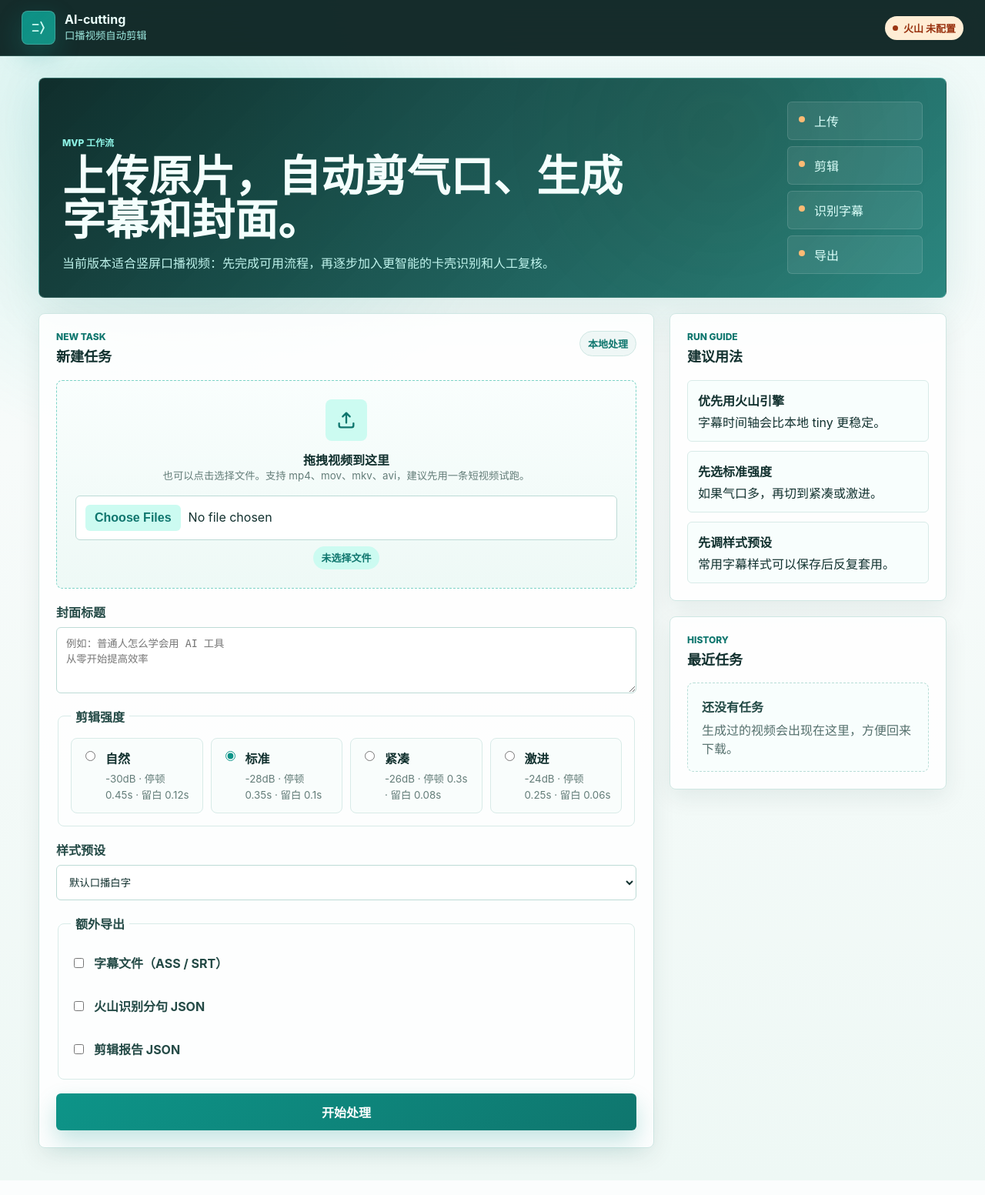
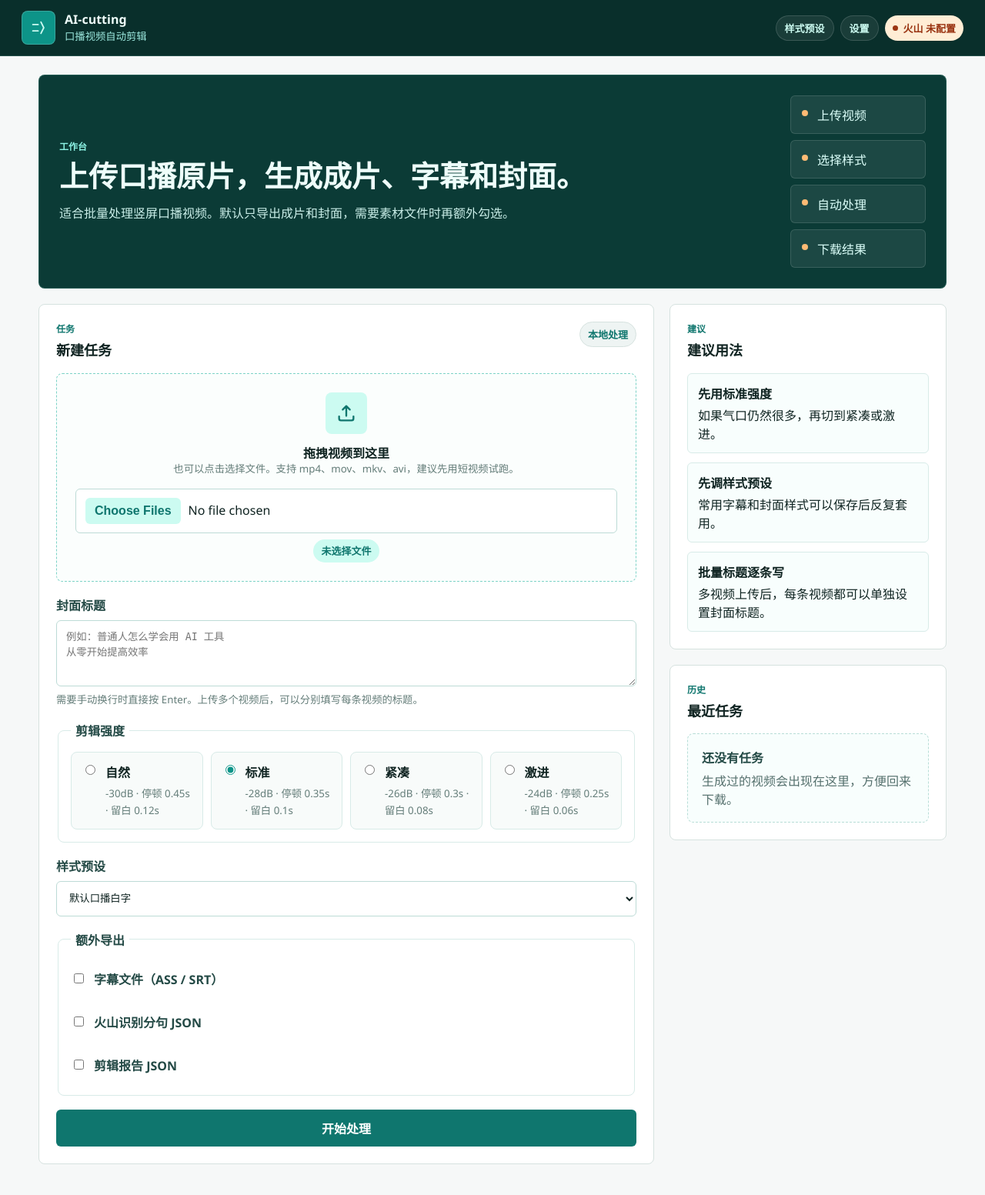
Before and after one commit to mrKt006/AI-cutting, a FastAPI app: page / in a window 1280 px wide. Shown: the whole page at 77% size. Run offline with FastAPI, Linux system fonts and the light colour scheme.

Commit message:
Polish product UI with Impeccable

```diff
--- a/web/static/style.css
+++ b/web/static/style.css
@@ -4,17 +4,17 @@
   --color-primary-strong: #0f766e;
   --color-on-primary: #ffffff;
   --color-accent: #ea580c;
-  --color-background: #f5fbfa;
-  --color-foreground: #12312f;
-  --color-muted: #eff7f6;
-  --color-muted-strong: #d9eeeb;
-  --color-border: #cfe7e3;
+  --color-background: #f6f8f8;
+  --color-foreground: #102422;
+  --color-muted: #eef4f3;
+  --color-muted-strong: #d7e5e2;
+  --color-border: #d6e2df;
   --color-surface: #ffffff;
-  --color-surface-soft: #f9fdfc;
+  --color-surface-soft: #f8fbfa;
   --color-destructive: #dc2626;
   --color-ring: #0d9488;
-  --shadow-soft: 0 18px 60px rgba(15, 118, 110, 0.12);
-  --shadow-card: 0 10px 30px rgba(17, 47, 45, 0.08);
+  --shadow-soft: 0 10px 24px rgba(16, 36, 34, 0.08);
+  --shadow-card: 0 4px 10px rgba(16, 36, 34, 0.06);
   --radius-sm: 6px;
   --radius-md: 8px;
   --space-1: 4px;
@@ -24,7 +24,7 @@
   --space-5: 20px;
   --space-6: 24px;
   --space-8: 32px;
-  font-family: Inter, "Microsoft YaHei", "Segoe UI", Arial, sans-serif;
+  font-family: "Microsoft YaHei", "Segoe UI", system-ui, -apple-system, BlinkMacSystemFont, Arial, sans-serif;
   background: var(--color-background);
   color: var(--color-foreground);
 }
@@ -36,9 +36,7 @@
 body {
   margin: 0;
   min-width: 320px;
-  background:
-    radial-gradient(circle at 18% 10%, rgba(20, 184, 166, 0.16), transparent 28rem),
-    linear-gradient(180deg, #effaf8 0%, #f7fbfa 38%, #eef8f5 100%);
+  background: var(--color-background);
 }
 
 button,
@@ -66,9 +64,10 @@ p {
 
 h1 {
   max-width: 760px;
-  font-size: clamp(30px, 5vw, 56px);
-  line-height: 1.02;
+  font-size: 38px;
+  line-height: 1.12;
   letter-spacing: 0;
+  text-wrap: balance;
 }
 
 h2 {
@@ -94,10 +93,9 @@ small {
   justify-content: space-between;
   min-height: 72px;
   padding: 14px 28px;
-  color: #eafffb;
-  background: rgba(8, 31, 30, 0.94);
-  border-bottom: 1px solid rgba(153, 246, 228, 0.18);
-  backdrop-filter: blur(16px);
+  color: #eefdfa;
+  background: #092f2b;
+  border-bottom: 1px solid rgba(153, 246, 228, 0.16);
 }
 
 .brand {
@@ -114,10 +112,9 @@ small {
   width: 44px;
   height: 44px;
   color: #ccfbf1;
-  background: linear-gradient(135deg, rgba(13, 148, 136, 0.98), rgba(20, 184, 166, 0.72));
+  background: #0d9488;
   border: 1px solid rgba(255, 255, 255, 0.18);
   border-radius: var(--radius-md);
-  box-shadow: 0 12px 32px rgba(13, 148, 136, 0.28);
 }
 
 .brand strong {
@@ -138,7 +135,7 @@ small {
   padding: 6px 11px;
   color: #ccfbf1;
   text-decoration: none;
-  background: rgba(255, 255, 255, 0.08);
+  background: rgba(255, 255, 255, 0.07);
   border: 1px solid rgba(255, 255, 255, 0.14);
   border-radius: 999px;
   font-size: 13px;
@@ -200,7 +197,7 @@ small {
 .workspace {
   width: min(1180px, calc(100% - 32px));
   margin: 0 auto;
-  padding: 28px 0 42px;
+  padding: 24px 0 40px;
 }
 
 body:has(.style-workspace) {
@@ -236,23 +233,20 @@ body:has(.style-workspace) {
 .hero-panel {
   display: grid;
   grid-template-columns: minmax(0, 1fr) auto;
-  align-items: end;
-  gap: 24px;
-  padding: 30px;
-  color: #f4fffd;
-  background:
-    linear-gradient(135deg, rgba(7, 37, 35, 0.96), rgba(15, 118, 110, 0.88)),
-    radial-gradient(circle at 75% 25%, rgba(234, 88, 12, 0.38), transparent 18rem);
-  border: 1px solid rgba(153, 246, 228, 0.24);
+  align-items: center;
+  gap: 22px;
+  padding: 26px;
+  color: #eefdfa;
+  background: #0b3b36;
+  border: 1px solid rgba(153, 246, 228, 0.18);
   border-radius: var(--radius-md);
-  box-shadow: var(--shadow-soft);
   overflow: hidden;
 }
 
 .hero-copy {
   max-width: 640px;
   margin-top: 14px;
-  color: #bff3ec;
+  color: #caeee8;
   font-size: 16px;
   line-height: 1.7;
 }
@@ -263,7 +257,6 @@ body:has(.style-workspace) {
   font-size: 12px;
   font-weight: 800;
   letter-spacing: 0;
-  text-transform: uppercase;
 }
 
 .hero-panel .eyebrow {
@@ -281,7 +274,7 @@ body:has(.style-workspace) {
   min-height: 44px;
   padding: 12px 14px 12px 34px;
   color: #dcfffa;
-  background: rgba(255, 255, 255, 0.08);
+  background: rgba(255, 255, 255, 0.07);
   border: 1px solid rgba(255, 255, 255, 0.13);
   border-radius: var(--radius-sm);
 }
@@ -311,10 +304,9 @@ body:has(.style-workspace) {
 }
 
 .panel {
-  background: rgba(255, 255, 255, 0.88);
+  background: var(--color-surface);
   border: 1px solid var(--color-border);
   border-radius: var(--radius-md);
-  box-shadow: var(--shadow-card);
 }
 
 .task-panel {
@@ -358,7 +350,7 @@ body:has(.style-workspace) {
   padding: 24px;
   text-align: center;
   cursor: pointer;
-  background: linear-gradient(180deg, #f9fefd, #eef9f6);
+  background: #fbfefd;
   border: 1px dashed #7dd3c7;
   border-radius: var(--radius-md);
   transition: border-color 180ms ease, background 180ms ease, transform 180ms ease;
@@ -566,7 +558,7 @@ legend {
 .download-card:hover {
   transform: translateY(-1px);
   border-color: #83d5ca;
-  box-shadow: 0 12px 26px rgba(13, 148, 136, 0.10);
+  box-shadow: var(--shadow-card);
 }
 
 .choice input,
@@ -637,8 +629,7 @@ legend {
 
 .primary-button {
   color: var(--color-on-primary);
-  background: linear-gradient(135deg, var(--color-primary), var(--color-primary-strong));
-  box-shadow: 0 14px 30px rgba(13, 148, 136, 0.24);
+  background: var(--color-primary-strong);
 }
 
 .primary-button:hover,
@@ -922,7 +913,6 @@ legend {
 .style-mode-button.is-active {
   color: #ffffff;
   background: var(--color-primary);
-  box-shadow: 0 8px 18px rgba(13, 148, 136, 0.22);
 }
 
 .job-item.selected {
@@ -1045,8 +1035,7 @@ legend {
   margin-top: 12px;
   overflow: hidden;
   background:
-    linear-gradient(135deg, rgba(7, 37, 35, 0.96), rgba(15, 118, 110, 0.72)),
-    repeating-linear-gradient(45deg, rgba(255,255,255,0.08), rgba(255,255,255,0.08) 12px, transparent 12px, transparent 24px);
+    linear-gradient(135deg, rgba(8, 47, 43, 0.94), rgba(13, 94, 86, 0.82));
   border: 1px solid #d8ebe8;
   border-radius: var(--radius-md);
 }
@@ -1060,9 +1049,7 @@ legend {
 }
 
 .precise-preview-surface {
-  background:
-    linear-gradient(135deg, rgba(240, 253, 250, 0.9), rgba(204, 251, 241, 0.55)),
-    repeating-linear-gradient(45deg, rgba(15,118,110,0.08), rgba(15,118,110,0.08) 12px, transparent 12px, transparent 24px);
+  background: linear-gradient(135deg, rgba(240, 253, 250, 0.95), rgba(217, 250, 244, 0.78));
 }
 
 .video-preview img {
--- a/web/templates/index.html
+++ b/web/templates/index.html
@@ -4,6 +4,7 @@
   <meta charset="utf-8">
   <meta name="viewport" content="width=device-width, initial-scale=1">
   <title>AI-cutting</title>
+  <link rel="icon" href="data:,">
   <link rel="stylesheet" href="/static/style.css">
 </head>
 <body>
@@ -21,25 +22,27 @@
         </span>
       </a>
 
-      <div class="env" aria-label="运行环境状态">
+      <nav class="env" aria-label="主要导航">
+        <a class="top-link" href="/style-presets">样式预设</a>
+        <a class="top-link" href="/settings">设置</a>
         <span class="env-pill {{ 'ok' if env.volc_ready else 'warn' }}">
           <span class="dot"></span>火山 {{ '已配置' if env.volc_ready else '未配置' }}
         </span>
-      </div>
+      </nav>
     </header>
 
     <main class="workspace">
       <section class="hero-panel">
         <div>
-          <p class="eyebrow">MVP 工作流</p>
-          <h1>上传原片，自动剪气口、生成字幕和封面。</h1>
-          <p class="hero-copy">当前版本适合竖屏口播视频：先完成可用流程，再逐步加入更智能的卡壳识别和人工复核。</p>
+          <p class="eyebrow">工作台</p>
+          <h1>上传口播原片，生成成片、字幕和封面。</h1>
+          <p class="hero-copy">适合批量处理竖屏口播视频。默认只导出成片和封面，需要素材文件时再额外勾选。</p>
         </div>
         <div class="steps" aria-label="处理流程">
-          <span>上传</span>
-          <span>剪辑</span>
-          <span>识别字幕</span>
-          <span>导出</span>
+          <span>上传视频</span>
+          <span>选择样式</span>
+          <span>自动处理</span>
+          <span>下载结果</span>
         </div>
       </section>
 
@@ -47,7 +50,7 @@
         <section class="panel task-panel">
           <div class="section-head">
             <div>
-              <p class="eyebrow">New Task</p>
+              <p class="eyebrow">任务</p>
               <h2>新建任务</h2>
             </div>
             <span class="soft-badge">本地处理</span>
@@ -61,7 +64,7 @@
                 </svg>
               </span>
               <strong>拖拽视频到这里</strong>
-              <small>也可以点击选择文件。支持 mp4、mov、mkv、avi，建议先用一条短视频试跑。</small>
+              <small>也可以点击选择文件。支持 mp4、mov、mkv、avi，建议先用短视频试跑。</small>
               <input class="drop-input" type="file" name="video" accept="video/*" multiple required>
               <span class="file-name" aria-live="polite">未选择文件</span>
             </label>
@@ -69,11 +72,12 @@
             <label class="field" id="single-title-field">
               <span>封面标题</span>
               <textarea name="title" rows="3" placeholder="例如：普通人怎么学会用 AI 工具&#10;从零开始提高效率" autocomplete="off"></textarea>
+              <small>需要手动换行时直接按 Enter。上传多个视频后，可以分别填写每条视频的标题。</small>
             </label>
 
             <fieldset class="per-video-titles" id="per-video-titles" hidden>
               <legend>每条视频的封面标题</legend>
-              <p class="field-hint">检测到多个视频时，可以分别填写封面标题。留空的视频会使用上面的标题加序号，或使用文件名。</p>
+              <p class="field-hint">检测到多个视频时，可以分别填写。留空的视频会使用上面的标题加序号，或使用文件名。</p>
               <div class="title-list" id="title-list"></div>
             </fieldset>
 
@@ -118,6 +122,7 @@
                 </label>
               </div>
             </fieldset>
+
             <button class="primary-button" type="submit">
               <span class="button-idle">开始处理</span>
               <span class="button-busy">任务创建中...</span>
@@ -129,21 +134,21 @@
           <section class="panel helper-panel">
             <div class="section-head">
               <div>
-                <p class="eyebrow">Run Guide</p>
+                <p class="eyebrow">建议</p>
                 <h2>建议用法</h2>
               </div>
             </div>
             <ol class="guide-list">
-              <li><strong>优先用火山引擎</strong><span>字幕时间轴会比本地 tiny 更稳定。</span></li>
-              <li><strong>先选标准强度</strong><span>如果气口多，再切到紧凑或激进。</span></li>
-              <li><strong>先调样式预设</strong><span>常用字幕样式可以保存后反复套用。</span></li>
+              <li><strong>先用标准强度</strong><span>如果气口仍然很多，再切到紧凑或激进。</span></li>
+              <li><strong>先调样式预设</strong><span>常用字幕和封面样式可以保存后反复套用。</span></li>
+              <li><strong>批量标题逐条写</strong><span>多视频上传后，每条视频都可以单独设置封面标题。</span></li>
             </ol>
           </section>
 
           <section class="panel">
             <div class="section-head">
               <div>
-                <p class="eyebrow">History</p>
+                <p class="eyebrow">历史</p>
                 <h2>最近任务</h2>
               </div>
             </div>
```
Also changed, not shown: web/templates/job.html (+7 -5 lines), web/templates/settings.html (+9 -9 lines), web/templates/style_presets.html (+4 -3 lines).
